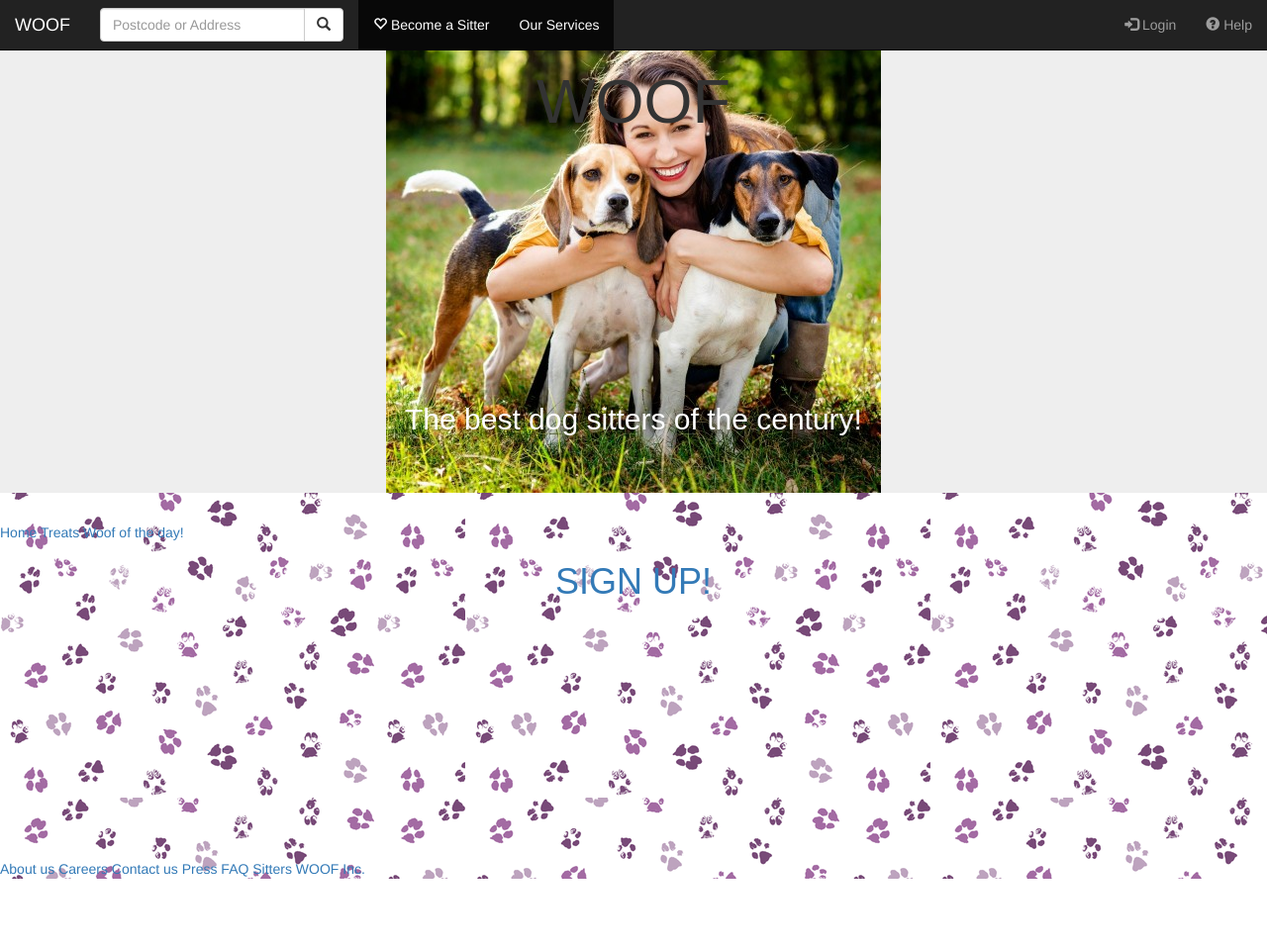
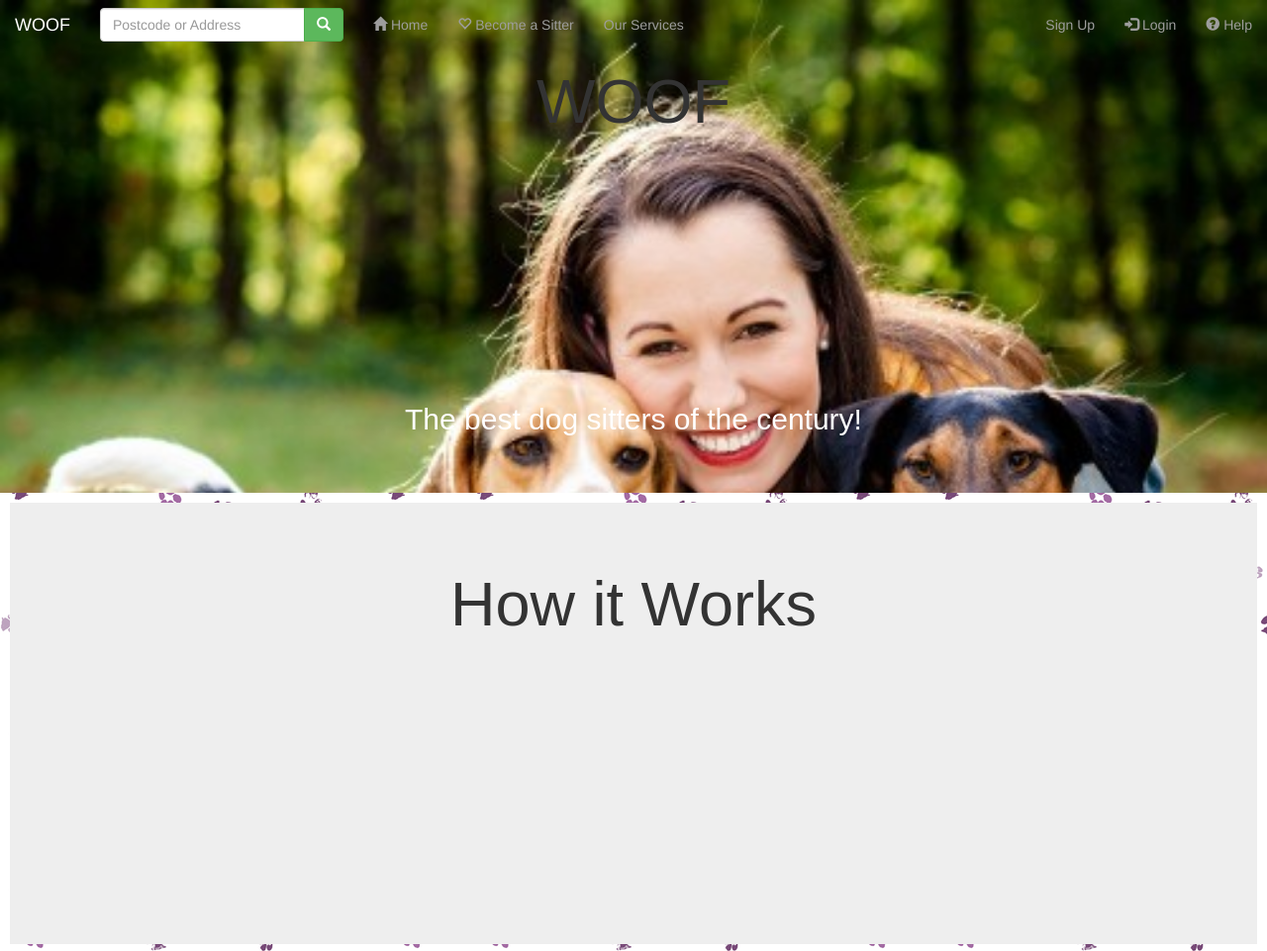
Before and after one commit to shazada123/Website, a plain HTML site: page WOOF-Dogsitters.html in a window 1280 px wide. Shown: the top 961 px of the page at 99% size. Before the commit the page ends 888 px from the top, so only its background shows below. Drawn offline with nearby package versions, Linux system fonts and the light colour scheme.

Commit message:
improvement
improved navbar and image
added sections to the page using jumbotron

```diff
--- a/CSS/style.css
+++ b/CSS/style.css
@@ -1,17 +1,59 @@
-h1, h2{text-align: center;
-font-family: fantasy;
-color: white}
+h1, h2{
+  text-align: center;
+}
 
-h1{padding-bottom: 250px}
+h1{
+  padding-bottom: 250px;
+  color: white;
+  font-family: arial;
+}
 
-h1{color: red}
+h2{
+  font-family: arial;
+    color: white
+}
 
 #background{
   background-image: url('../images/pawprintbackground.png');
 }
 
-.jumbotron{
+.navbar-inverse{
+  background-color: transparent;
+  border-color: transparent;
+}
+
+.navar-brand{
+  font-family: forte;
+}
+
+
+.navbar-form{
+    border: transparent;
+}
+
+
+#imagebg{
   background-image: url('../images/ds.jpg');
+  background-size: cover;
+  background-attachment: local;
   background-repeat: no-repeat;
-  background-position: center;
+  background-position: center top;
+  margin-bottom: 10px;
 }
+
+h3{
+  color: white;
+  text-align: center;
+}
+
+#howitworks, #info, #woofoftheday{
+  margin-bottom: 10px;
+  margin-left: 10px;
+  margin-right: 10px;
+}
+
+#contact{
+  background-color: #732673;
+  max-height: 5px;
+  margin-bottom: 0;
+}
--- a/WOOF-Dogsitters.html
+++ b/WOOF-Dogsitters.html
@@ -19,38 +19,60 @@
       <div class="input-group">
         <input type="text" class="form-control" placeholder="Postcode or Address" name="search">
         <div class="input-group-btn">
-          <button class="btn btn-default" type="submit">
+          <button class="btn btn-success" type="submit">
             <i class="glyphicon glyphicon-search"></i>
           </button>
         </div>
       </div>
     </form>
     <ul class="nav navbar-nav">
-      <li class="active"><a href="#"><span class="glyphicon glyphicon-heart-empty"></span> Become a Sitter</a></li>
-      <li class="active"><a href="#">Our Services</a></li>
+      <li ><a href="#"><span class="glyphicon glyphicon-home"></span> Home </a></li>
+      <li ><a href="#"><span class="glyphicon glyphicon-heart-empty"></span> Become a Sitter</a></li>
+      <li ><a href="#">Our Services</a></li>
     </ul>
      <ul class="nav navbar-nav navbar-right">
+      <li><a href="#">Sign Up</a></li>
       <li><a href="#"><span class="glyphicon glyphicon-log-in"></span> Login</a></li>
       <li><a href="#"><span class="glyphicon glyphicon-question-sign"></span> Help</a></li>
     </ul>
   </div>
 </nav>
 
-  <div class='jumbotron'>
+  <div id='imagebg' class='jumbotron'>
     <div class='container'>
     <h1>WOOF</h1>
     <h2>The best dog sitters of the century!</h2>
  </div>
 </div>
 
+  <div id='howitworks'class='jumbotron'>
+    <h1>How it Works</h1>
+  </div>
+
+  <div id='woofoftheday'class='jumbotron'>
+    <h1>Woof of the Day!</h1>
+  </div>
+
+  <div id='contact' class='jumbotron'>
+    <div class='container'>
     <span>
-        <a href="home">Home</a>
+    <h3>Need help finding a Sitter?</h3>
+    <button class="btn btn-danger" type="button">Contact Us</button>
+  </span>
+</div>
+  </div>
+
+  <div id='info' class='jumbotron'>
+    info
+  </div>
+
+
+
+
+  <span>
       <a href="treats">Treats</a>
       <a href="woof..">Woof of the day!</a>
   </span>
-      <h1>
-        <a href="signup">SIGN UP!</a>
-      </h1>
   <span>
       <a href="aboutus">About us</a>
       <a href="careers">Careers</a>
```
Also changed, not shown: IMAGES/ds1.jpg (added). Lines whose indentation alone changed are shown as unchanged.
